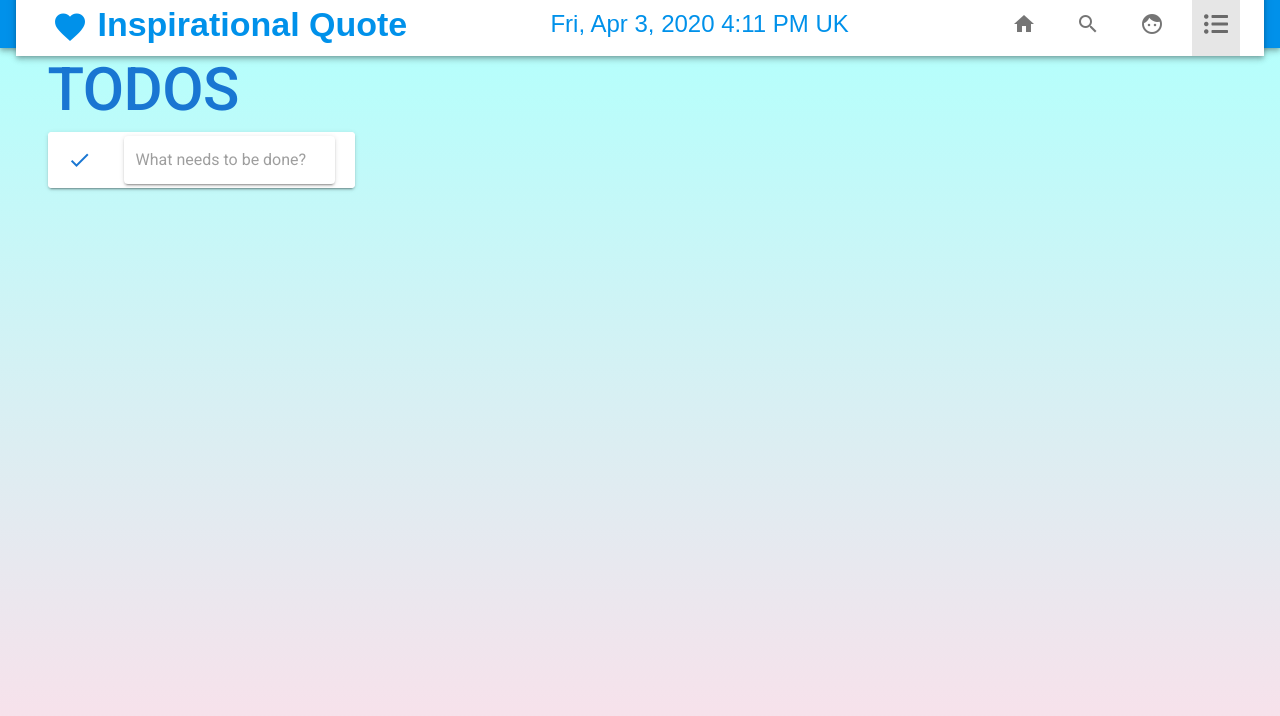
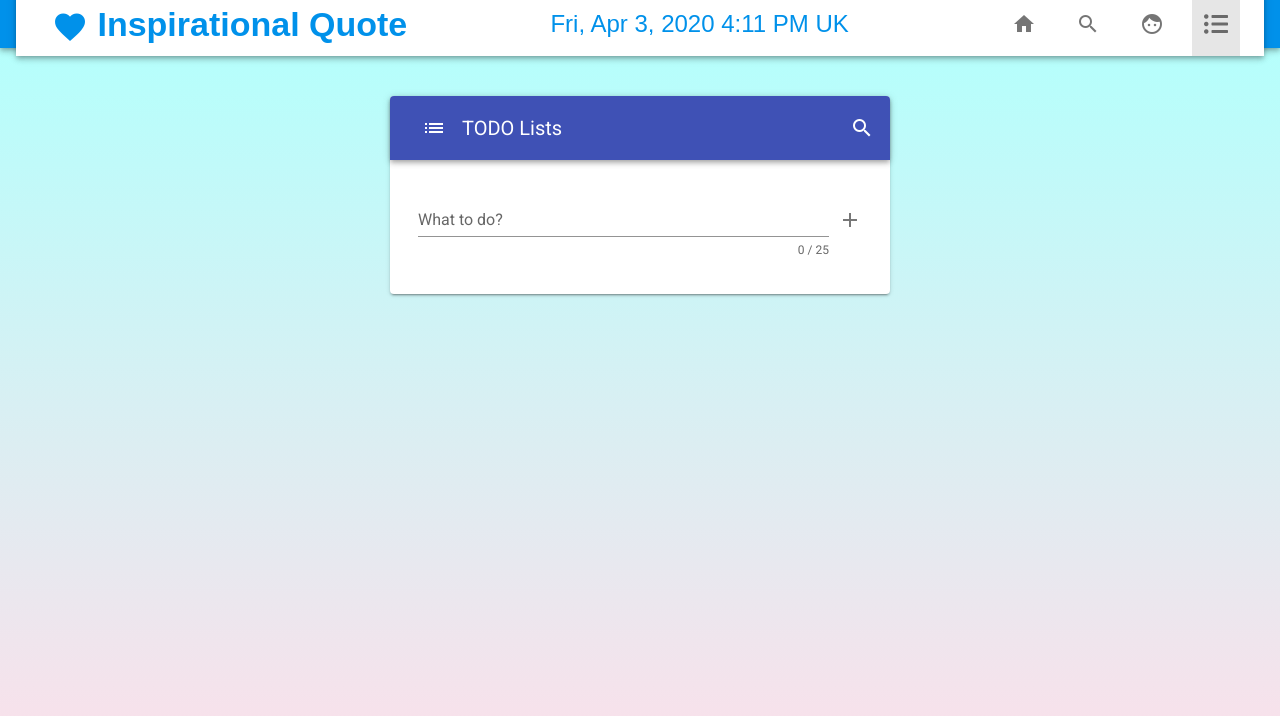
Before and after one commit to krishna-thapa/Inspirational-quote-vue, a Vue app: page /todo in a window 1280 px wide. Shown: the top 716 px of the page. Built offline with nearby package versions, Linux system fonts and the light colour scheme; a web font is replaced by a local one; what vue-resource would draw is missing.

Commit message:
Chnaged todo and added ui and vuex

```diff
--- a/package.json
+++ b/package.json
@@ -12,6 +12,7 @@
     "material-design-icons": "^3.0.1",
     "moment": "^2.24.0",
     "moment-timezone": "^0.5.28",
+    "vee-validate": "^2.1.4",
     "vue": "^2.6.11",
     "vue-resource": "^1.5.1",
     "vue-router": "^3.1.6",
--- /dev/null
+++ b/src/components/todo/AddItemField.vue
@@ -0,0 +1,64 @@
+<template>
+  <v-form ref="form">
+    <v-text-field
+      v-model="newTodoTitle"
+      :error-messages="errors.collect('newTodoTitle')"
+      name="newTodoTitle"
+      counter="25"
+      data-vv-as="Todo"
+      color="cyan"
+      label="What to do?"
+      @keydown.enter.prevent="addTodo"
+      :rules="rules"
+      ref="field"
+      append-outer-icon="add"
+      @click:append-outer="addTodo"
+      clearable
+      hide-details="auto"
+    />
+  </v-form>
+</template>
+
+<script>
+export default {
+  name: "AddItemField",
+  data() {
+    return {
+      newTodoTitle: "",
+      isValid: {
+        unique: value =>
+          this.$store.state.todos.filter(todo => todo.title === value)
+            .length === 0
+      },
+      rules: [
+        value => !!value || "Required.",
+        v => (v != null && v.length <= 25) || "Max 25 characters",
+        value =>
+          this.isValid.unique((value || "").trim()) ||
+          `The todo is already in the list` // TODO: Not working atm
+      ]
+    };
+  },
+  methods: {
+    addTodo() {
+      this.$validator.validateAll();
+      if (
+        this.isVeeValidationPassed() &&
+        this.isValid.unique(this.newTodoTitle)
+      ) {
+        this.$store.dispatch("addTodo", this.newTodoTitle.trim());
+        this.newTodoTitle = "";
+        this.$refs.field.blur();
+        this.$validator.reset();
+        this.$refs.form.reset();
+      }
+    },
+    isVeeValidationPassed() {
+      return Object.values(this.fields).reduce(
+        (valid, field) => valid && field.valid,
+        true
+      );
+    }
+  }
+};
+</script>
--- /dev/null
+++ b/src/components/todo/Item.vue
@@ -0,0 +1,71 @@
+<template>
+  <v-list-item class="todo-item">
+    <v-list-item-action>
+      <v-checkbox color="primary" v-model="todo.done"> </v-checkbox>
+    </v-list-item-action>
+    <v-list-item-content>
+      <v-list-item-title
+        v-html="todo.text"
+        v-bind:class="[todo.done ? 'done' : '']"
+      ></v-list-item-title>
+    </v-list-item-content>
+    <v-list-item-action>
+      <v-icon color="primary" @click="dialog = true">delete</v-icon>
+    </v-list-item-action>
+    <v-dialog v-model="dialog" max-width="240">
+      <v-card>
+        <v-card-title>Confirm Removal</v-card-title>
+        <v-card-text>Remove?</v-card-text>
+        <v-card-actions>
+          <v-spacer></v-spacer>
+          <v-btn color="cyan" text @click="dialog = false">
+            Cancel
+          </v-btn>
+          <v-btn
+            color="cyan"
+            text
+            @click="
+              removeTodo(todo);
+              dialog = false;
+            "
+          >
+            OK
+          </v-btn>
+        </v-card-actions>
+      </v-card>
+    </v-dialog>
+  </v-list-item>
+</template>
+
+<script>
+import { mapActions } from "vuex";
+export default {
+  name: "Todo",
+  props: ["todo"],
+  data() {
+    return {
+      dialog: false
+    };
+  },
+  computed: {
+    text() {
+      return this.todo.text;
+    }
+  },
+  methods: {
+    ...mapActions(["toggleTodo", "removeTodo"])
+  }
+};
+</script>
+
+<style scoped>
+.done {
+  text-decoration: line-through;
+}
+
+.todo-item {
+  height: auto;
+  padding-top: 12px;
+  padding-bottom: 12px;
+}
+</style>
--- a/src/components/todo/Todo.vue
+++ /dev/null
@@ -1,130 +0,0 @@
-<template>
-  <v-container>
-    <v-layout row wrap>
-      <div class="text-xs-center">
-        <h1 class="primary--text display-3 font-weight-medium my-3">TODOS</h1>
-        <v-card>
-          <v-list class="pa-1">
-            <v-list-item>
-              <v-list-item-action>
-                <v-checkbox
-                  :input-value="allChecked"
-                  @change="toggleAll(!allChecked)"
-                  color="primary"
-                  v-if="todos.length > 0"
-                ></v-checkbox>
-                <v-icon color="primary" v-else>check</v-icon>
-              </v-list-item-action>
-              <v-text-field
-                :label="'New todo input'"
-                @keydown.enter="addTodo"
-                autofocus
-                autocomplete="off"
-                clearable
-                color="primary"
-                text
-                hide-details
-                maxlenngth="1023"
-                placeholder="What needs to be done?"
-                solo
-                v-model="newTodo"
-              ></v-text-field>
-            </v-list-item>
-          </v-list>
-        </v-card>
-        <!-- main page -->
-        <v-card class="mt-3" v-show="todos.length">
-          <v-progress-linear class="my-0" v-model="progressPercentage"></v-progress-linear>
-          <v-card-actions class="px-3" v-show="todos.length">
-            <span class="primary--text">{{ remaining }} {{ remaining | pluralize('item') }} left</span>
-            <v-spacer></v-spacer>
-            <v-btn-toggle class="elevation-2" mandatory v-model="visibility" v-show="todos.length">
-              <v-btn
-                :key="key"
-                :to="key"
-                :value="key"
-                class="mx-0"
-                color="primary"
-                text
-                small
-                v-for="(val, key) in filters"
-              >{{ key | capitalize }}</v-btn>
-            </v-btn-toggle>
-          </v-card-actions>
-          <v-list class="pa-0">
-            <template v-for="todo in filteredTodos">
-              <v-divider :key="`${todo.uid}-divider`"></v-divider>
-              <TodoItem :key="todo.uid" :todo="todo" />
-            </template>
-          </v-list>
-        </v-card>
-        <v-btn
-          color="primary"
-          @click="clearCompleted"
-          block
-          class="mt-3"
-          depressed
-          rounded
-          v-show="todos.length > remaining"
-        >Clear completed</v-btn>
-      </div>
-    </v-layout>
-  </v-container>
-</template>
-
-<script>
-import { mapActions } from "vuex";
-import TodoItem from "../todo/TodoItem";
-
-const filters = {
-  all: todos => todos,
-  active: todos => todos.filter(todo => !todo.done),
-  completed: todos => todos.filter(todo => todo.done)
-};
-
-export default {
-  components: {
-    TodoItem
-  },
-  data: () => ({
-    newTodo: "",
-    filters: filters,
-    //visibility: this.filter,
-    visibility: "all"
-  }),
-  computed: {
-    todos() {
-      return this.$store.state.todos;
-    },
-    allChecked() {
-      return this.todos.every(todo => todo.done);
-    },
-    filteredTodos() {
-      return filters[this.visibility](this.todos);
-    },
-    remaining() {
-      return this.todos.filter(todo => !todo.done).length;
-    },
-    progressPercentage() {
-      const len = this.todos.length;
-      return ((len - this.remaining) * 100) / len;
-    }
-  },
-  methods: {
-    ...mapActions(["toggleAll", "clearCompleted"]),
-    addTodo() {
-      const text = this.newTodo.trim();
-      if (text) {
-        this.$store.dispatch("addTodo", text);
-      }
-      this.newTodo = "";
-    }
-  },
-  filters: {
-    // 1 item and 2 items
-    pluralize: (item, word) => (item === 1 ? word : word + "s"),
-    // capitalize first letter of the word
-    capitalize: str => str.charAt(0).toUpperCase() + str.slice(1)
-  }
-};
-</script>
--- a/src/components/todo/TodoItem.vue
+++ b/src/components/todo/TodoItem.vue
@@ -1,6 +1,6 @@
-<template>
-  <v-list-tile class="todo-tem" :class="{'editing' : editing }">
-    <v-list-tile-action>
+<!--<template>
+  <v-list-item class="todo-tem" :class="{'editing' : editing }">
+    <v-list-item-action>
       <v-checkbox
         :input-value="todo.done"
         @change="toggleTodo(todo)"
@@ -8,17 +8,17 @@
         v-if="!editing"
       ></v-checkbox>
       <v-icon color="primary" v-else>edit</v-icon>
-    </v-list-tile-action>
+    </v-list-item-action>
     <template v-if="!editing">
-      <v-list-tile-content
+      <v-list-item-content
         :class="{ 'primary--text': todo.done }"
         @dblclick="editing = true"
-      >{{ todo.text }}</v-list-tile-content>
-      <v-list-tile-action>
-        <v-btn color="red lighten-3" @click="removeTodo(todo)" flat icon>
+      >{{ todo.text }}</v-list-item-content>
+      <v-list-item-action>
+        <v-btn color="red lighten-3" @click="removeTodo(todo)" text icon>
           <v-icon>close</v-icon>
         </v-btn>
-      </v-list-tile-action>
+      </v-list-item-action>
     </template>
     <v-text-field
       :value="todo.text"
@@ -35,7 +35,7 @@
       v-else
       v-focus="editing"
     ></v-text-field>
-  </v-list-tile>
+  </v-list-item>
 </template>
 
 <script>
--- /dev/null
+++ b/src/components/todo/TodoList.vue
@@ -0,0 +1,43 @@
+<template>
+  <v-card class="mx-auto mt-12" max-width="500">
+    <v-toolbar color="indigo" dark>
+      <v-icon class="mx-4">list</v-icon>
+      <v-toolbar-title>TODO Lists</v-toolbar-title>
+      <v-spacer></v-spacer>
+      <v-btn icon>
+        <v-icon>mdi-magnify</v-icon>
+      </v-btn>
+    </v-toolbar>
+    <v-card-text>
+      <v-container fluid>
+        <AddItemField ref="inputItem" />
+        <v-list subheader>
+          <Item v-for="(item, index) in todos" :key="index" :todo="item" />
+        </v-list>
+      </v-container>
+    </v-card-text>
+  </v-card>
+</template>
+
+<script>
+import AddItemField from "../todo/AddItemField";
+import Item from "../todo/Item";
+
+export default {
+  name: "TodoList",
+  components: {
+    AddItemField,
+    Item
+  },
+  computed: {
+    todos() {
+      return this.$store.state.todos;
+    }
+  },
+  methods: {
+    addTodo() {
+      this.$refs.inputItem.addTodo();
+    }
+  }
+};
+</script>
--- a/src/main.js
+++ b/src/main.js
@@ -1,11 +1,11 @@
 import Vue from "vue";
 import App from "./App.vue";
 import vuetify from "./plugins/vuetify";
+import "./plugins/vee-validate";
 import VueResource from "vue-resource";
 import "material-design-icons/iconfont/material-icons.css";
 import "@fortawesome/fontawesome-free/css/all.css";
 import router from "./router";
-
 import store from "./store";
 
 Vue.config.productionTip = false;
@@ -16,5 +16,5 @@ new Vue({
   vuetify,
   router,
   store,
-  render: (h) => h(App),
+  render: h => h(App)
 }).$mount("#app");
--- /dev/null
+++ b/src/plugins/vee-validate.js
@@ -0,0 +1,4 @@
+import Vue from "vue";
+import * as VeeValidate from "vee-validate";
+
+Vue.use(VeeValidate);
--- a/src/router/index.js
+++ b/src/router/index.js
@@ -5,7 +5,7 @@ const routerOptions = [
   { path: "/", component: "homePage/HomePage" },
   { path: "/apiDemo", component: "api/apiExamples" },
   { path: "/signAccount", component: "auth/SignAccount" },
-  { path: "/todo", component: "todo/Todo" },
+  { path: "/todo", component: "todo/TodoList" },
   { path: "*", component: "NotFound" }
 ];
 
--- a/src/store.js
+++ b/src/store.js
@@ -4,15 +4,6 @@ import Vuex from "vuex";
 Vue.use(Vuex);
 
 const STORAGE_KEY = "todos-db";
-
-//Vuex stores accept the plugins option that exposes hooks for each mutation
-const plugin = store => {
-  // called when the store is initialized
-  store.subscribe((mutation, { todos }) => {
-    // called after every mutation.
-    window.localStorage.setItem(STORAGE_KEY, JSON.stringify(todos));
-  });
-};
 
 export default new Vuex.Store({
   state: {
@@ -78,5 +69,14 @@ export default new Vuex.Store({
         });
     }
   },
-  plugins: [plugin]
+  //Vuex stores accept the plugins option that exposes hooks for each mutation
+  plugins: [
+    store => {
+      // called when the store is initialized
+      store.subscribe((mutation, { todos }) => {
+        // called after every mutation.
+        window.localStorage.setItem(STORAGE_KEY, JSON.stringify(todos));
+      });
+    }
+  ]
 });
```
Also changed, not shown: src/components/api/quoteApi.vue (+29 -8 lines), src/components/auth/SignAccount.vue (+24 -8 lines), 1 other file (tests, documents, lock files or other folders).
